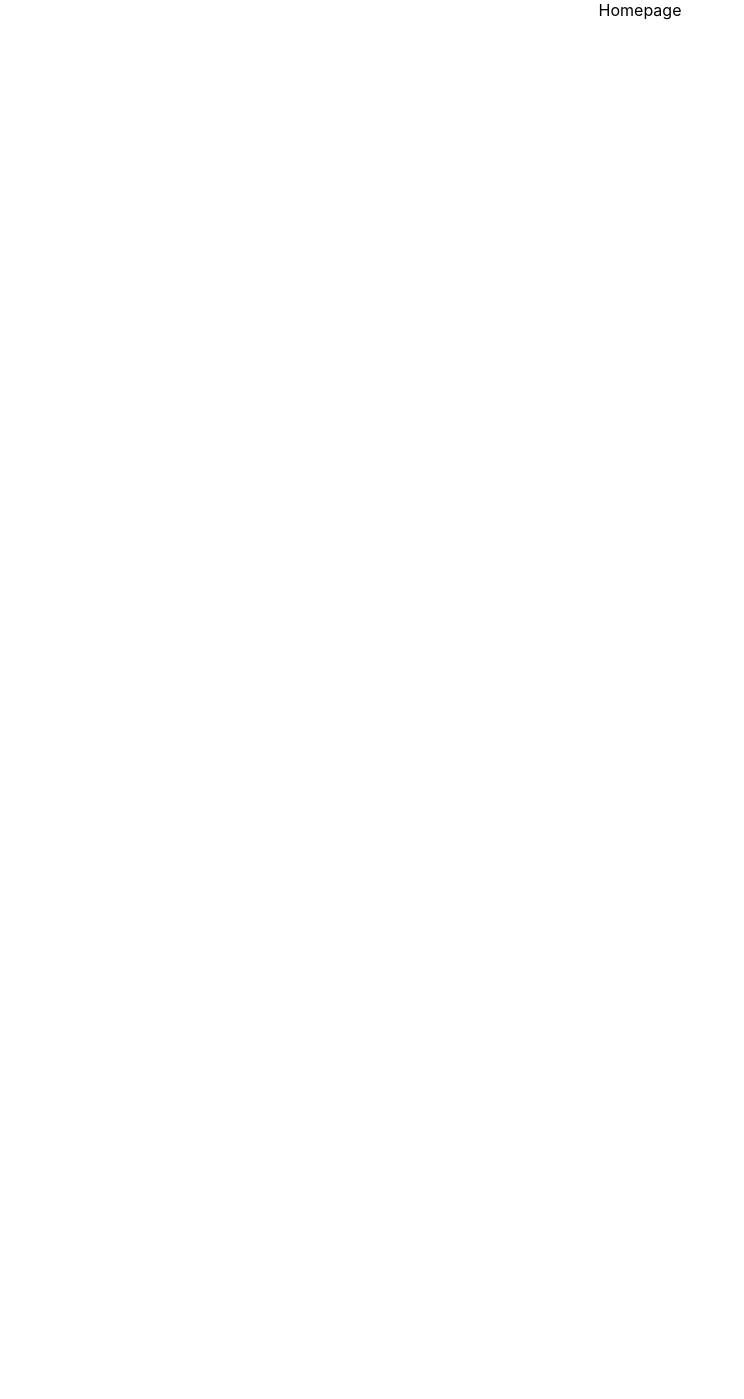
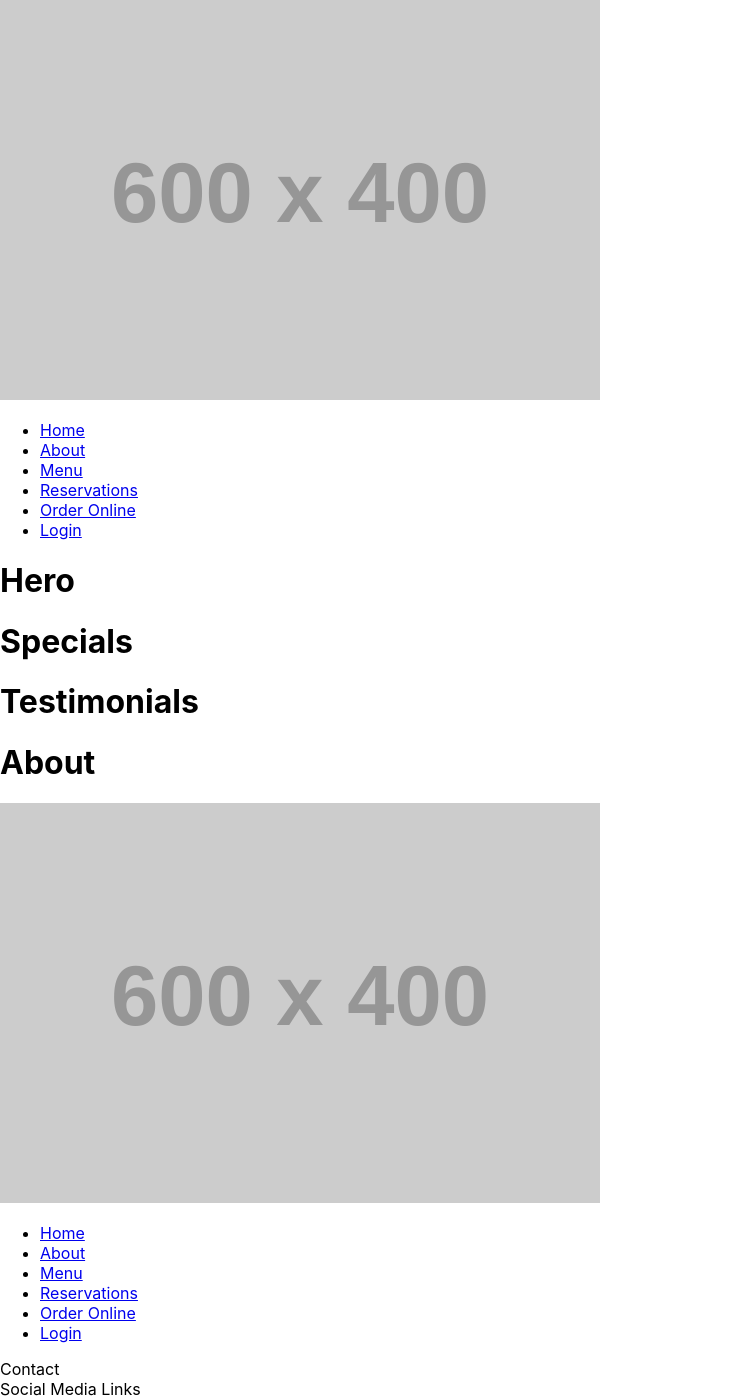
Before and after one commit to jeremiahmercier-3136/LittleLemon, a React (Create React App) app: page / in a window 1280 px wide. Shown: the whole page, without its empty margins (0-744 px from the left). Before the commit the page ends 800 px from the top, so only its background shows below. Built offline with nearby package versions, Linux system fonts and the light colour scheme.

Commit message:
Add separate components & OG meta tags.

```diff
--- a/public/index.html
+++ b/public/index.html
@@ -7,8 +7,11 @@
     <meta name="theme-color" content="#000000" />
     <meta
       name="description"
-      content="Web site created using create-react-app"
+      content="Little Lemon's website"
     />
+    <meta property="og:title" content="Little Lemon's website" />
+    <meta property="og:description" content="Little Lemon's website" />
+    <meta property="og:image" content="%PUBLIC_URL%/logo192.png" />
     <link rel="apple-touch-icon" href="%PUBLIC_URL%/logo192.png" />
     <!--
       manifest.json provides metadata used when your web app is installed on a
@@ -24,7 +27,7 @@
       work correctly both with client-side routing and a non-root public URL.
       Learn how to configure a non-root public URL by running `npm run build`.
     -->
-    <title>React App</title>
+    <title>Little Lemon's website</title>
   </head>
   <body>
     <noscript>You need to enable JavaScript to run this app.</noscript>
--- a/src/App.js
+++ b/src/App.js
@@ -1,10 +1,15 @@
 import './App.css';
+import Footer from './Components/Footer';
+import Header from './Components/Header';
+import Main from './Components/Main';
 
 function App() {
   return (
-    <div className="App">
-      Homepage
-    </div>
+    <>
+      <Header />
+      <Main />
+      <Footer />
+    </>
   );
 }
 
--- /dev/null
+++ b/src/Components/Footer.js
@@ -0,0 +1,23 @@
+import React from 'react';
+
+function Footer() {
+  return (
+    <footer>
+      <img src="https://placehold.co/600x400?text=Placeholder" alt="Placeholder" />
+      <nav>
+        <ul>
+          <li><a href="/home">Home</a></li>
+          <li><a href="/about">About</a></li>
+          <li><a href="/menu">Menu</a></li>
+          <li><a href="/reservations">Reservations</a></li>
+          <li><a href="/order-online">Order Online</a></li>
+          <li><a href="/login">Login</a></li>
+        </ul>
+      </nav>
+      <div>Contact</div>
+      <div>Social Media Links</div>
+    </footer>
+  );
+}
+
+export default Footer;
--- /dev/null
+++ b/src/Components/Header.js
@@ -0,0 +1,13 @@
+import React from 'react';
+import Nav from './Nav';
+
+function Header() {
+  return (
+    <header>
+      <img src="https://placehold.co/600x400?text=Placeholder" alt="Placeholder" />
+      <Nav />
+    </header>
+  );
+}
+
+export default Header;
--- /dev/null
+++ b/src/Components/Main.js
@@ -0,0 +1,14 @@
+import React from 'react';
+
+function Main() {
+  return (
+    <main>
+      <h1>Hero</h1>
+      <h1>Specials</h1>
+      <h1>Testimonials</h1>
+      <h1>About</h1>
+    </main>
+  );
+}
+
+export default Main;
--- /dev/null
+++ b/src/Components/Nav.js
@@ -0,0 +1,18 @@
+import React from 'react';
+
+function Nav() {
+  return (
+    <nav>
+      <ul>
+        <li><a href="/home">Home</a></li>
+        <li><a href="/about">About</a></li>
+        <li><a href="/menu">Menu</a></li>
+        <li><a href="/reservations">Reservations</a></li>
+        <li><a href="/order-online">Order Online</a></li>
+        <li><a href="/login">Login</a></li>
+      </ul>
+    </nav>
+  );
+}
+
+export default Nav;
```
